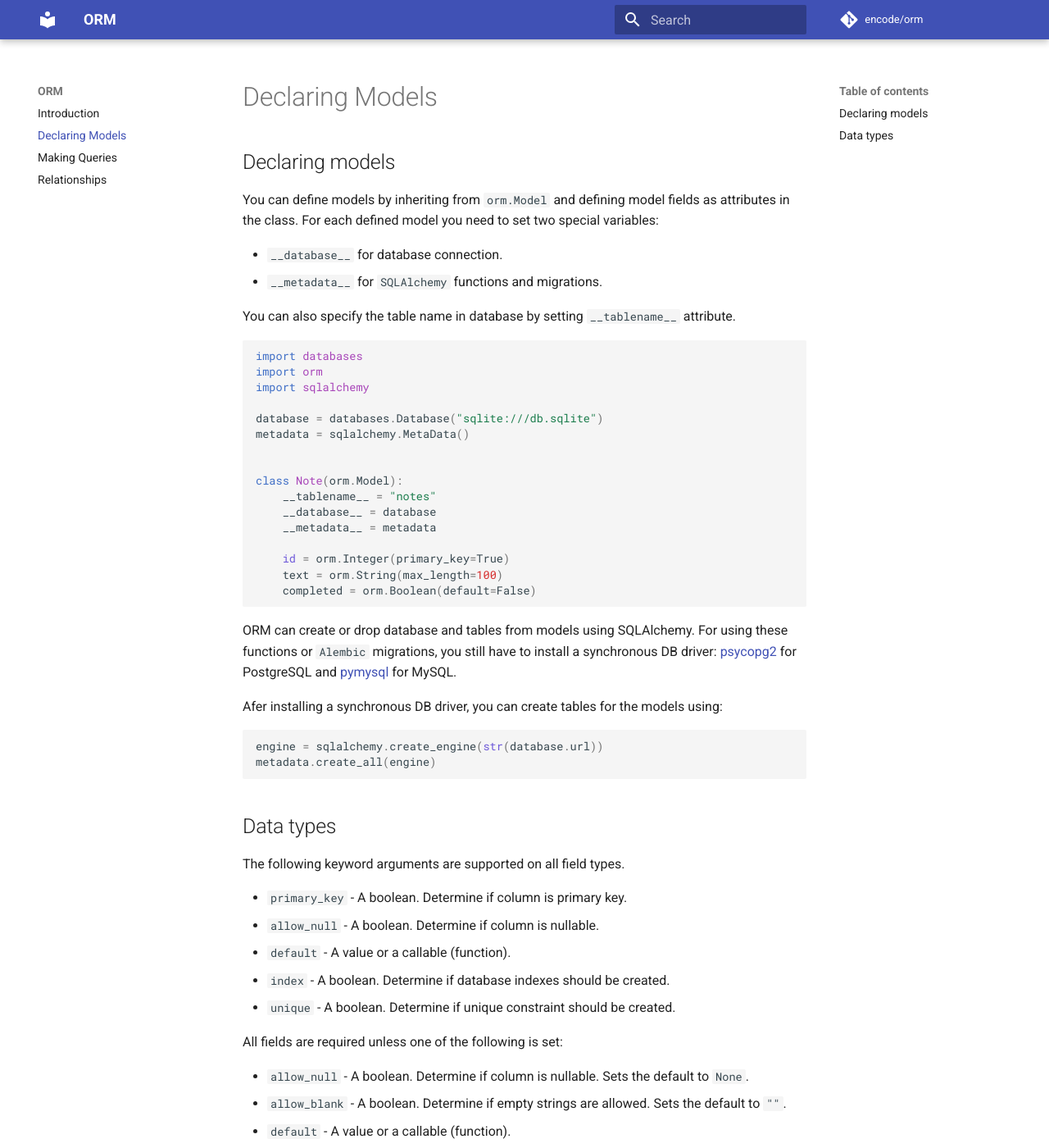
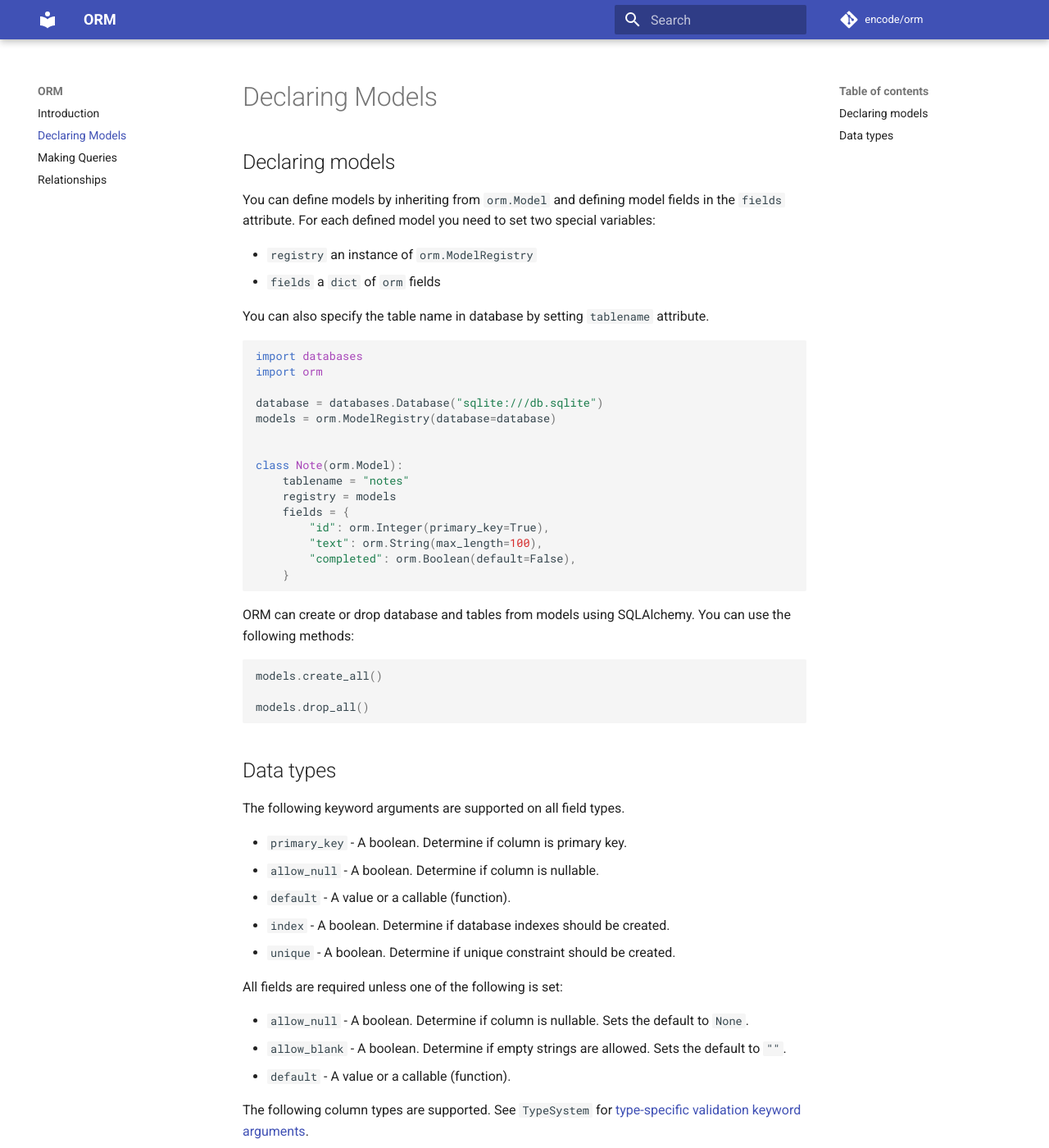
Before and after one commit to encode/orm, an MkDocs documentation site: the page built from docs/declaring_models.md, in a window 1280 px wide and 1400 px high. Shown: the whole window at 82% size. Built offline with MkDocs 1.6.1 and Material for MkDocs 9.7.7, drawn with Linux system fonts in a browser that asks for light colours; comment, search, counter and statistics services are not loaded.

````diff
--- a/docs/declaring_models.md
+++ b/docs/declaring_models.md
@@ -1,42 +1,39 @@
 ## Declaring models
 
 You can define models by inheriting from `orm.Model` and
-defining model fields as attributes in the class.
+defining model fields in the `fields` attribute.
 For each defined model you need to set two special variables:
 
-* `__database__` for database connection.
-* `__metadata__` for `SQLAlchemy` functions and migrations.
+* `registry` an instance of `orm.ModelRegistry`
+* `fields` a `dict` of `orm` fields
 
-You can also specify the table name in database by setting `__tablename__` attribute.
+You can also specify the table name in database by setting `tablename` attribute.
 
 ```python
 import databases
 import orm
-import sqlalchemy
 
 database = databases.Database("sqlite:///db.sqlite")
-metadata = sqlalchemy.MetaData()
+models = orm.ModelRegistry(database=database)
 
 
 class Note(orm.Model):
-    __tablename__ = "notes"
-    __database__ = database
-    __metadata__ = metadata
-
-    id = orm.Integer(primary_key=True)
-    text = orm.String(max_length=100)
-    completed = orm.Boolean(default=False)
+    tablename = "notes"
+    registry = models
+    fields = {
+        "id": orm.Integer(primary_key=True),
+        "text": orm.String(max_length=100),
+        "completed": orm.Boolean(default=False),
+    }
 ```
 
 ORM can create or drop database and tables from models using SQLAlchemy.
-For using these functions or `Alembic` migrations, you still have to
-install a synchronous DB driver: [psycopg2][psycopg2] for PostgreSQL and [pymysql][pymysql] for MySQL.
-
-Afer installing a synchronous DB driver, you can create tables for the models using:
+You can use the following methods:
 
 ```python
-engine = sqlalchemy.create_engine(str(database.url))
-metadata.create_all(engine)
+models.create_all()
+
+models.drop_all()
 ```
 
 ## Data types
@@ -72,6 +69,4 @@ See `TypeSystem` for [type-specific validation keyword arguments][typesystem-fie
 * `orm.UUID()`
 * `orm.JSON()`
 
-[psycopg2]: https://www.psycopg.org/
-[pymysql]: https://github.com/PyMySQL/PyMySQL
 [typesystem-fields]: https://www.encode.io/typesystem/fields/
--- a/orm/__init__.py
+++ b/orm/__init__.py
@@ -17,7 +17,7 @@ from orm.fields import (
 )
 from orm.models import Model, ModelRegistry
 
-__version__ = "0.2.0.dev2"
+__version__ = "0.2.0"
 __all__ = [
     "NoMatch",
     "MultipleMatches",
--- a/setup.py
+++ b/setup.py
@@ -51,7 +51,7 @@ setup(
     packages=get_packages(PACKAGE),
     package_data={PACKAGE: ["py.typed"]},
     data_files=[("", ["LICENSE.md"])],
-    install_requires=["anyio>=3.0.0,<4", "databases>=0.3.0", "typesystem==0.3.0.dev2"],
+    install_requires=["anyio>=3.0.0,<4", "databases>=0.5.0", "typesystem>=0.3.0"],
     extras_require={
         "postgresql": ["asyncpg"],
         "mysql": ["aiomysql"],
````
Also changed, not shown: README.md (+0 -1 lines), docs/index.md (+9 -10 lines), docs/making_queries.md (+8 -9 lines), docs/relationships.md (+16 -17 lines).
